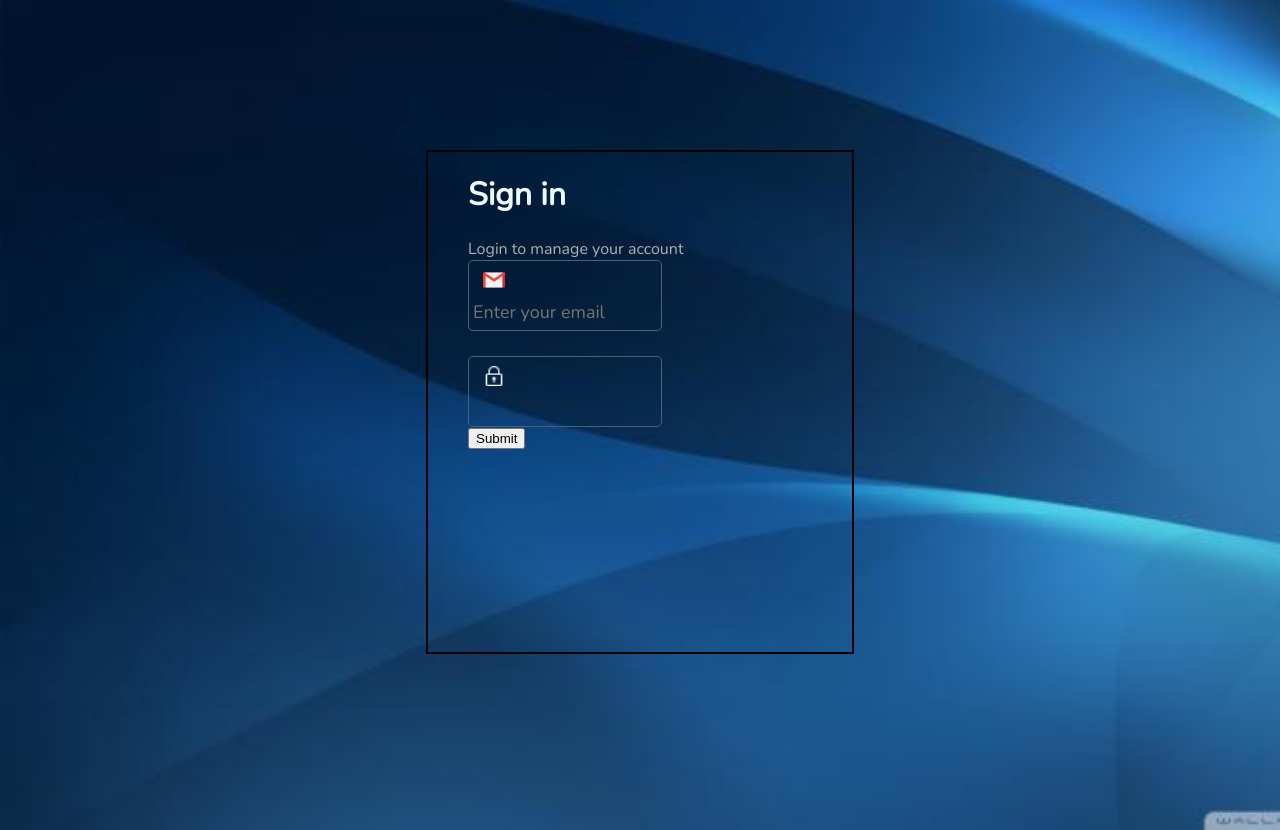
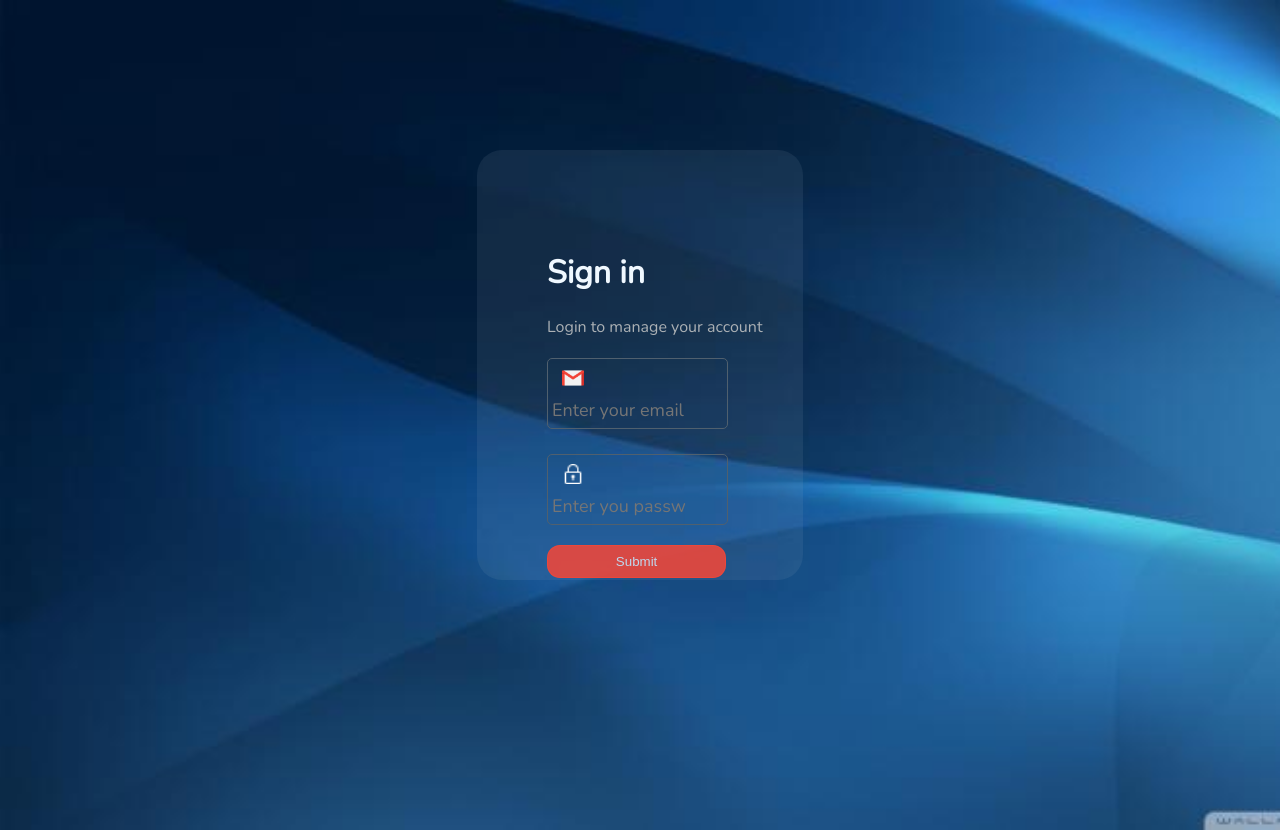
Before and after one commit to ankit10000/e-commerce, a React (Create React App) app in the folder project-t/: page / in a window 1280 px wide. Built offline with nearby package versions, Linux system fonts and the light colour scheme.

Commit message:
Ankit's-Branch:change in email validation and error show and css include

```diff
--- a/project-t/src/App.css
+++ b/project-t/src/App.css
@@ -5,15 +5,21 @@ body{
   height: 85vh;
   background-position: left;
 }
+.navbar{
+  margin-top: 20px;
+}
 
 .outer{
   margin: auto;
-  padding-left: 40px;
+  padding-top: 80px;
+  padding-left: 70px;
   margin-top: 150px;
-  border: 2px solid black;
-  width: 30%;
-  height: 500px;
+  border-radius: 25px;
+  width: 20%;
+  height: 350px;
+  background-color: #a1b3c31a;
 }
+
 h1{
   color: aliceblue;
   font-family:'Nunito', sans-serif;
@@ -23,13 +29,11 @@ h1{
   font-family:'Nunito', sans-serif;
 }
 #email{
-  /* margin-top: 22px; */
   background-color: transparent;
   border-color: transparent;
   color: aliceblue;
-  width: 80%;
+  width: 75%;
   border-radius: 7px;
-  /* padding-left: 29px; */
   height: 30px;
   outline: none;
   font-size: large;
@@ -37,17 +41,15 @@ h1{
 
 }
 #pass{
-  /* margin-top: 22px; */
   background-color: transparent;
   border-color: transparent;
   color: aliceblue;
   width: 75%;
-  /* border: 1px solid #50606e; */
   border-radius: 7px;
   height: 30px;
   outline: none;
   font-size: large;
-  /* padding-left: 29px; */
+  font-family:'Nunito', sans-serif;
 
 }
 #logo{
@@ -58,13 +60,13 @@ h1{
 }
 .icoemail{
   border: 1px solid #50606e;
-  width:50%;
+  width:70%;
   border-radius: 5px;
 }
 .passico{
   margin-top: 25px;
   border: 1px solid #50606e;
-  width:50%;
+  width:70%;
   border-radius: 5px;
 }
 #logo1{
@@ -73,3 +75,25 @@ h1{
   padding-left: 14px;
   position: relative;
 }
+
+.btn{
+  background-color: #f1473ae0;
+  color: #bfd7ed;
+  border: 1px solid #f1473ae0;
+  border-radius: 13px;
+  margin-top: 20px;
+  padding-top: 8px;
+  padding-bottom: 8px;
+  padding-left: 12px;
+  padding-right: 12px;
+  width: 70%;
+}
+#error{
+  color:#f1473ae0 ;
+}
+#error1{
+  color:#07d812ec ;
+}
+#error2{
+  color:#f1473ae0 ;
+}
--- a/project-t/src/components/Handlelogin.js
+++ b/project-t/src/components/Handlelogin.js
@@ -1,28 +1,71 @@
-import React from 'react'
+// import React from 'react'
+
+import React, {useState} from 'react'
 import logo from "../img/logo.png"
 import logo1 from "../img/passlogo.png"
 
 export default function Handlelogin() {
+  const regex = /^[a-zA-Z0-9]+@(?:[a-zA-Z0-9]+\.)+[A-Za-z]+$/;
+  const [email, setEmail] = useState('');
+
+  const [error, setError] = useState(null);
+  const [error1, setError1] = useState(null);
+  const [error2, setError2] = useState('');
+
+
+
+
+  const checkEmail=(e)=>{
+    setEmail(e.target.value);
+    if(regex.test(email)===false){
+      setTimeout(() => {
+        setError(null)
+      }, 1500);
+      setError('Please enter valide email')
+    }
+    else{
+        // setError('');
+        setTimeout(() => {
+          setError1(null)
+        }, 2000);
+        setError1('Verified email');
+      }
+  }
+
+
+  const onSubmit=()=>{
+    if(email!==""){
+      alert("Thankyou Mr/Miss " + email)
+    }
+    else{
+
+      setError2("Email can't blank");
+    }
+  }
+
   return (
     <><div className="container">
         <div className="outer">
             <h1><span>Sign in</span></h1>
             <span id='span'>Login to manage your account</span>
-            <form action="sada.com" method="post">
+            {/* <form> */}
             <nav className="navbar">
                 <div className="icoemail">
                   <img id='logo' height="20px" width="22px" src={logo} alt="" />
                   <label htmlFor='email'></label>
-                  <input type="text" maxLength="40" placeholder='Enter your email' id='email' />
+                  <input type="text" maxLength="40" placeholder='Enter your email' id='email' onChange={checkEmail} required/>
                 </div>
+                  <span id='error'>{error}</span>
+                  <span id='error1'>{error1}</span>
+                  <span id='error2'>{error2}</span>
                 <div className="passico">
                   <img id='logo1' height="20px" width="22px" src={logo1} alt="" />
                   <label htmlFor='password'></label>
-                  <input minLength="6" maxLength="10" type="password" id='pass' />
+                  <input minLength="6" maxLength="10" placeholder='Enter you password' type="password" id='pass' required/>
                 </div>
-                <button type="submit">Submit</button>
+                <button className='btn' type="submit" onClick={onSubmit}>Submit</button>
             </nav>
-            </form>
+            {/* </form> */}
         </div>
     </div>
     </>
```
Also changed, not shown: project-t/src/components/Loginmodel.js (added, +9 -0 lines).
